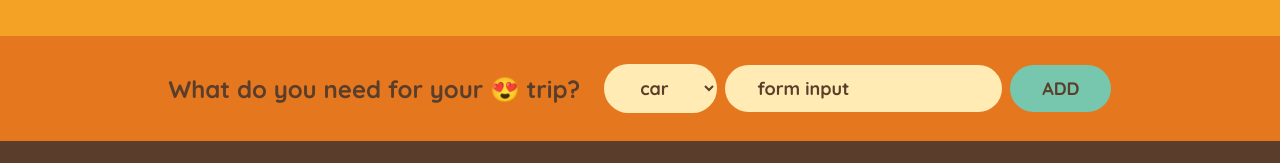
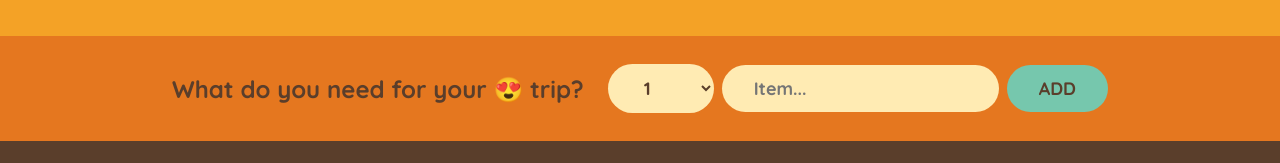
Before and after one commit to Asif-newaz/travel-list, a JavaScript app: page / in a window 1280 px wide. Shown: the part 136-299 px from the top of the page. Built offline with nearby package versions, Linux system fonts and the light colour scheme; the HTML template or start-up script is replaced by a standard one.

Commit message:
building a form and handling submissions

```diff
--- a/src/App.js
+++ b/src/App.js
@@ -30,15 +30,22 @@
 }
 
 function Form() {
+  function handleSubmit(e) {
+    e.preventDefault();
+    console.log(e);
+  }
+
   return (
-    <form className="add-form">
+    <form className="add-form" onSubmit={handleSubmit}>
       <h3>What do you need for your 😍 trip?</h3>
       <select value="form">
-        <option value="car" key="1">
-          car
-        </option>
+        {Array.from({ length: 20 }, (_, i) => i + 1).map((num) => (
+          <option value={num} key={num}>
+            {num}
+          </option>
+        ))}
       </select>
-      <input type="text" placeholder="Item..." value="form input" />
+      <input type="text" placeholder="Item..." />
       <button>Add</button>
     </form>
   );
@@ -49,7 +56,7 @@
     <div className="list">
       <ul>
         {initialItems.map((item) => (
-          <Item item={item} />
+          <Item item={item} key={item.id} />
         ))}
       </ul>
       <div className="actions">
```
